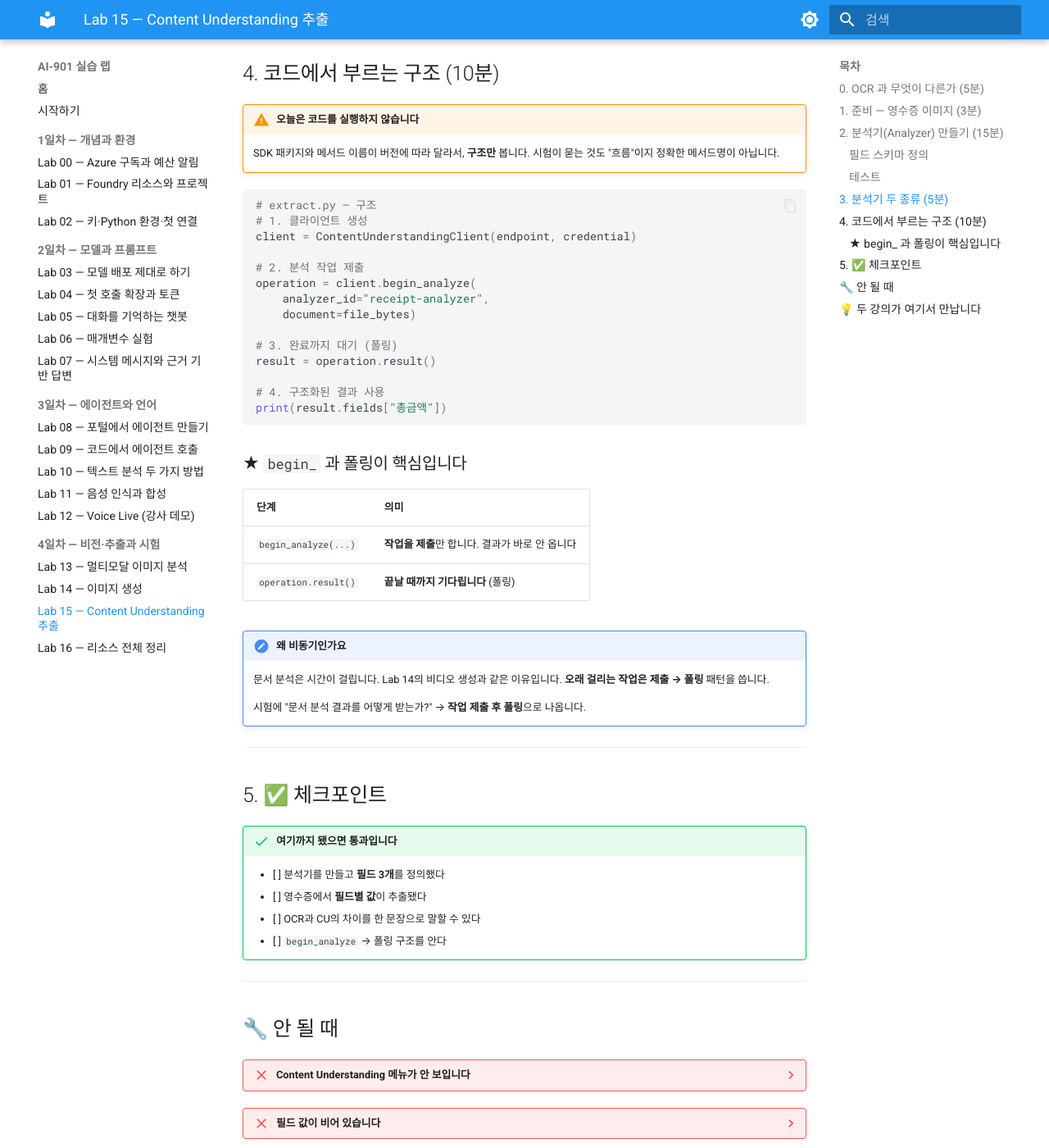
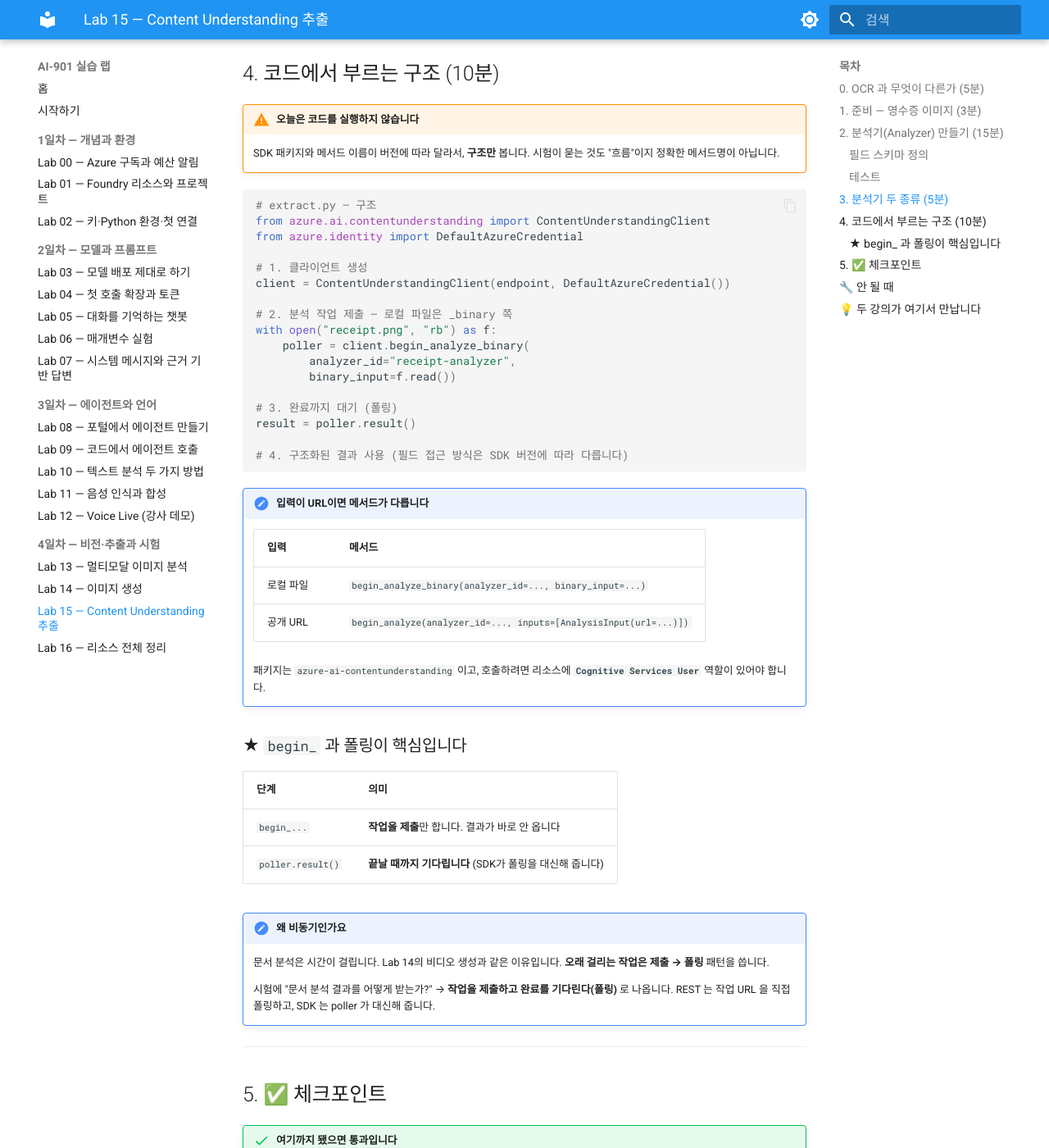
Before and after one commit to skilleat-labs/ai901-labs, an MkDocs documentation site: the page built from docs/labs/lab15-content-understanding.md, in a window 1280 px wide and 1400 px high, scrolled down 2725 px. Shown: the whole window at 82% size. Built offline with MkDocs 1.6.1 and Material for MkDocs 9.7.7, drawn with Linux system fonts in a browser that asks for light colours; some of the changed text lies outside the part shown.

Commit message:
검수 반영 — CU SDK 메서드 정정, 이미지 생성 두 경로 구분
Content Understanding Python SDK 공식 문서 확인 결과:
- 로컬 파일은 begin_analyze_binary(binary_input=...)
- URL 은 begin_analyze(inputs=[AnalysisInput(url=...)])
- 반환은 poller, poller.result() 로 대기
- 호출에 Cognitive Services User 역할 필요

이미지 생성은 Responses API 와 Images API 두 경로를 구분하고,
코드는 "구조 예시"로 명시.

Co-Authored-By: Claude Opus 5 <noreply@anthropic.com>

````diff
--- a/docs/labs/lab15-content-understanding.md
+++ b/docs/labs/lab15-content-understanding.md
@@ -108,33 +108,46 @@
 
 ```python
 # extract.py — 구조
+from azure.ai.contentunderstanding import ContentUnderstandingClient
+from azure.identity import DefaultAzureCredential
+
 # 1. 클라이언트 생성
-client = ContentUnderstandingClient(endpoint, credential)
+client = ContentUnderstandingClient(endpoint, DefaultAzureCredential())
 
-# 2. 분석 작업 제출
-operation = client.begin_analyze(
-    analyzer_id="receipt-analyzer",
-    document=file_bytes)
+# 2. 분석 작업 제출 — 로컬 파일은 _binary 쪽
+with open("receipt.png", "rb") as f:
+    poller = client.begin_analyze_binary(
+        analyzer_id="receipt-analyzer",
+        binary_input=f.read())
 
 # 3. 완료까지 대기 (폴링)
-result = operation.result()
+result = poller.result()
 
-# 4. 구조화된 결과 사용
-print(result.fields["총금액"])
+# 4. 구조화된 결과 사용 (필드 접근 방식은 SDK 버전에 따라 다릅니다)
 ```
+
+!!! note "입력이 URL이면 메서드가 다릅니다"
+    | 입력 | 메서드 |
+    |---|---|
+    | 로컬 파일 | `begin_analyze_binary(analyzer_id=..., binary_input=...)` |
+    | 공개 URL | `begin_analyze(analyzer_id=..., inputs=[AnalysisInput(url=...)])` |
+
+    패키지는 `azure-ai-contentunderstanding` 이고,
+    호출하려면 리소스에 **`Cognitive Services User`** 역할이 있어야 합니다.
 
 ### ★ `begin_` 과 폴링이 핵심입니다
 
 | 단계 | 의미 |
 |---|---|
-| `begin_analyze(...)` | **작업을 제출**만 합니다. 결과가 바로 안 옵니다 |
-| `operation.result()` | **끝날 때까지 기다립니다** (폴링) |
+| `begin_...` | **작업을 제출**만 합니다. 결과가 바로 안 옵니다 |
+| `poller.result()` | **끝날 때까지 기다립니다** (SDK가 폴링을 대신해 줍니다) |
 
 !!! note "왜 비동기인가요"
     문서 분석은 시간이 걸립니다. Lab 14의 비디오 생성과 같은 이유입니다.
     **오래 걸리는 작업은 제출 → 폴링** 패턴을 씁니다.
 
-    시험에 "문서 분석 결과를 어떻게 받는가?" → **작업 제출 후 폴링**으로 나옵니다.
+    시험에 "문서 분석 결과를 어떻게 받는가?" → **작업을 제출하고 완료를 기다린다(폴링)** 로 나옵니다.
+    REST 는 작업 URL 을 직접 폴링하고, SDK 는 poller 가 대신해 줍니다.
 
 ---
 
@@ -144,7 +157,7 @@ print(result.fields["총금액"])
     - [ ] 분석기를 만들고 **필드 3개**를 정의했다
     - [ ] 영수증에서 **필드별 값**이 추출됐다
     - [ ] OCR과 CU의 차이를 한 문장으로 말할 수 있다
-    - [ ] `begin_analyze` → 폴링 구조를 안다
+    - [ ] `begin_...` → `poller.result()` 구조를 안다
 
 ---
 
````
Also changed, not shown: docs/labs/lab14-image-generation.md (+14 -3 lines).
